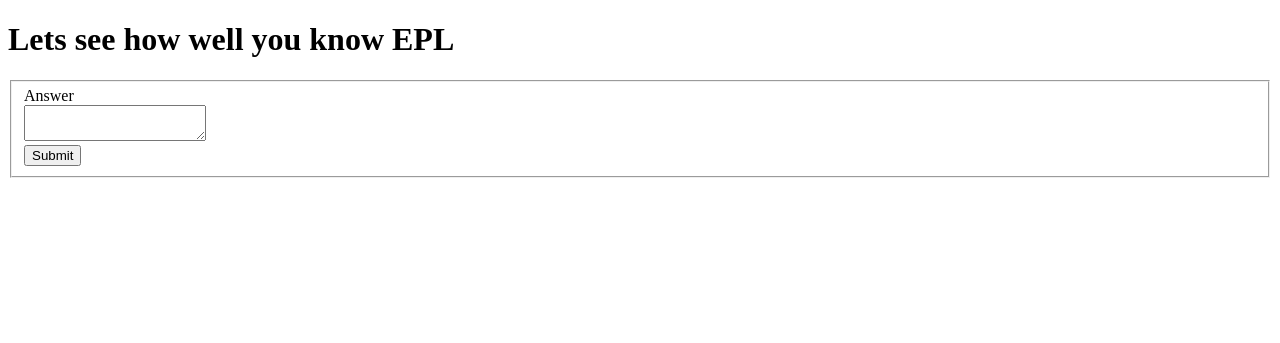
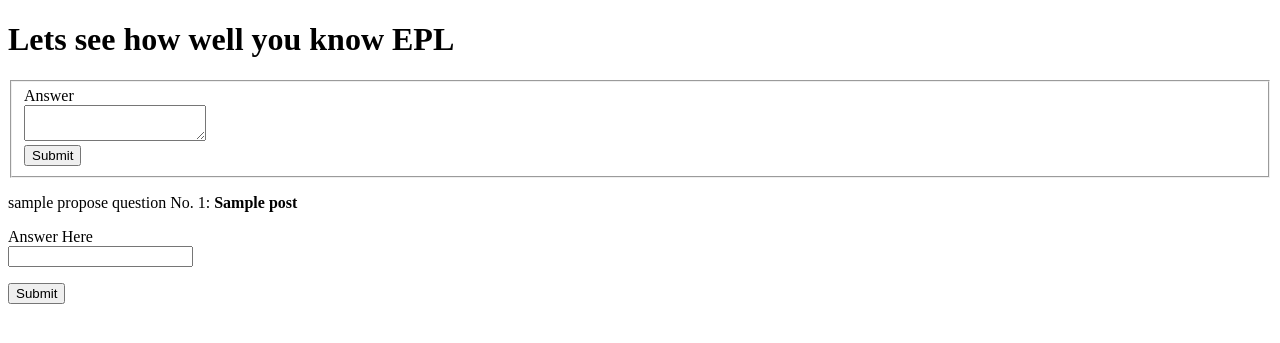
Before and after one commit to GeorgeYZJ/project2, a Flask app: page /Quiz in a window 1280 px wide. Shown: the top 343 px of the page. Run offline with Flask 2, Linux system fonts and the light colour scheme; a user stored in the database is signed in; tables that the repository leaves empty hold one stand-in row (values such as "Sample post").

Commit message:
print out questions

```diff
--- a/Barclays_EPL.py
+++ b/Barclays_EPL.py
@@ -1,7 +1,7 @@
 from app import app,db
 
-from app.models import User, Post
+from app.models import User, Post, Answer
 
 @app.shell_context_processor
 def make_shell_context():
-    return {'db': db, 'User': User, 'Post': Post}
+    return {'db': db, 'User': User, 'Post': Post, 'Answer': Answer}
--- a/app/forms.py
+++ b/app/forms.py
@@ -31,4 +31,6 @@ class PostForm(FlaskForm):
     question = StringField('Question', validators=[DataRequired()])
     post = TextAreaField('Answer Here', validators=[
         DataRequired()])
+    attemp = TextAreaField('Answer Here', validators=[
+        DataRequired()])
     submit = SubmitField('Submit')
--- a/app/routes.py
+++ b/app/routes.py
@@ -50,8 +50,16 @@ def index():
 
 @app.route('/Quiz', methods=['GET', 'POST'])
 def Quiz():
-    #return redirect('/Quiz')
-    return render_template('Quiz.html', title='Quiz')
+    form = PostForm()
+    posts = Post.query.all()
+    user = current_user.username
+    for p in posts:
+        if form.validate_on_submit():
+            attemp = Answer(answer = form.post.data, feedback=p.id, user_id = current_user.id)
+            db.session.add(attemp)
+            db.session.commit()
+
+    return render_template('Quiz.html', title='QuizPage', posts=posts, form = form)
 
 @app.route('/register', methods=['GET', 'POST'])
 def register():
--- a/app/templates/Quiz.html
+++ b/app/templates/Quiz.html
@@ -9,6 +9,7 @@
 
     <div class="page-header">
         <h1> Lets see how well you know EPL</h1>
+
       </div>
         <div class="row">
           <div class="col-lg-12">
@@ -33,6 +34,28 @@
         </div>
       </div>
 
+
+
+
+      {% for post in posts %}
+      <p>
+      {{ post.author.username }} propose question No. {{post.id}}: <b>{{ post.question }}</b>
+      </p>
+      <p>
+          {{ form.post.label }}<br>
+          {{ form.question(cols=36, rows=4) }}<br>
+          {% for error in form.post.errors %}
+            <span style="color: red;">[{{ error }}]</span>
+          {% endfor %}
+      </p>
+
+      <p>{{ form.submit() }}</p>
+      {% endfor %}
+
+
+
+
+
     <!-- <h1>How much you know about EPL</h1>
     <p>
     who was Liverpool goalkeep in 2008-2009 season?<br>
--- a/app/templates/index.html
+++ b/app/templates/index.html
@@ -27,7 +27,7 @@
 
     {% for post in posts %}
     <p>
-    {{ post.author.username }} propose question: <b>{{ post.question }}</b> The answer is <b>{{post.body}}</b>
+    {{ post.author.username }} propose question: <b>{{post.question  }}</b> The answer is <b>{{post.body}}</b>
     </p>
     {% endfor %}
 
```
Also changed, not shown: migrations/versions/240a58ef700f_answer_table.py (added, +33 -0 lines), app.db.
